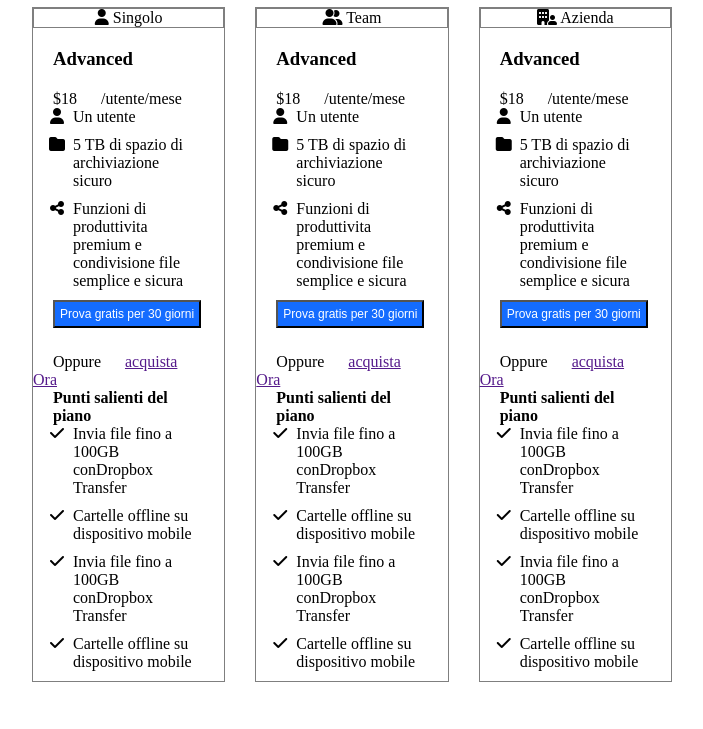
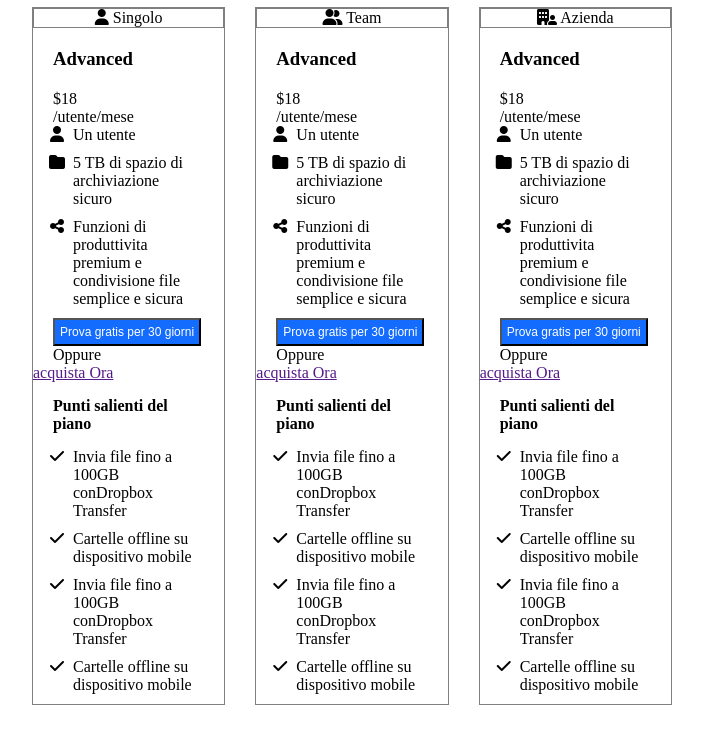
Before and after one commit to EliaPennoni/htmlcss-dropbox, a plain HTML site: page index.html in a window 1280 px wide. Shown: the part 723-1452 px from the top of the page, without its empty margins (288-991 px from the left). Drawn offline with Linux system fonts and the light colour scheme.

Commit message:
ultime modifiche

```diff
--- a/css/style.css
+++ b/css/style.css
@@ -104,6 +104,7 @@
 
 }
 /* main */
+/* piano business */
 /* horizontal section */
 
 .section{
@@ -123,6 +124,8 @@
     justify-content: space-between;
 
 }
+
+/* first column */
 
 .planning-tabs{
     width: calc((1 / 3) * 100% - 20px);
@@ -189,14 +192,20 @@
 }
 .offert > h4{
     margin-left: 20px;
+    margin-top: 15px;
+    margin-bottom: 15px;
 }
 .offert > p {
     margin-left: 20px;
-    display: inline;
+
 }
-.offert > a {
-    margin-left: 20px;
+.prezzo{
+    display: inline
 }
+.spazio {
+    margin-bottom: 0;
+}
+
 
 
 /*  button colums */
@@ -297,9 +306,8 @@
 .business-foot > h2 {
     margin-top: 100px;
 }
-.img-text-right > h2, p, button {
-    margin-bottom: 25px;
-}
+
+
 .img-text-right > p {
     margin-bottom: 25px;
 }
```
